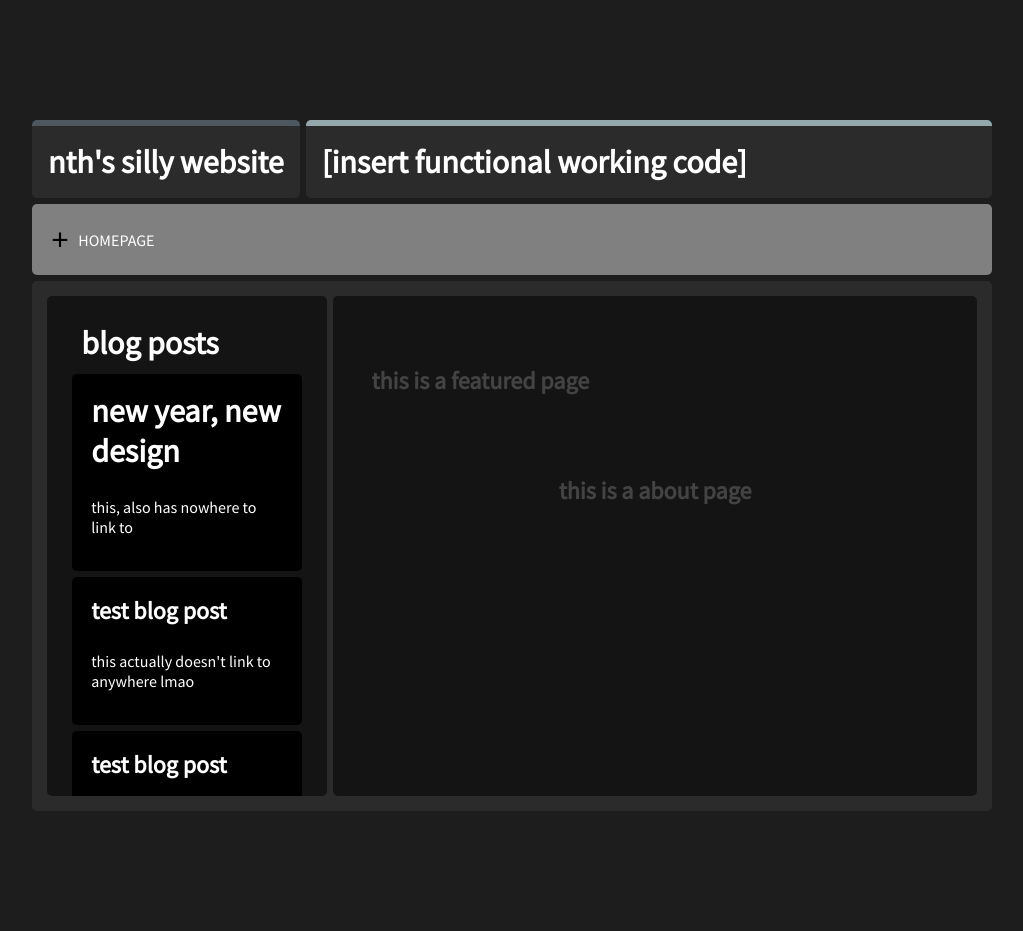
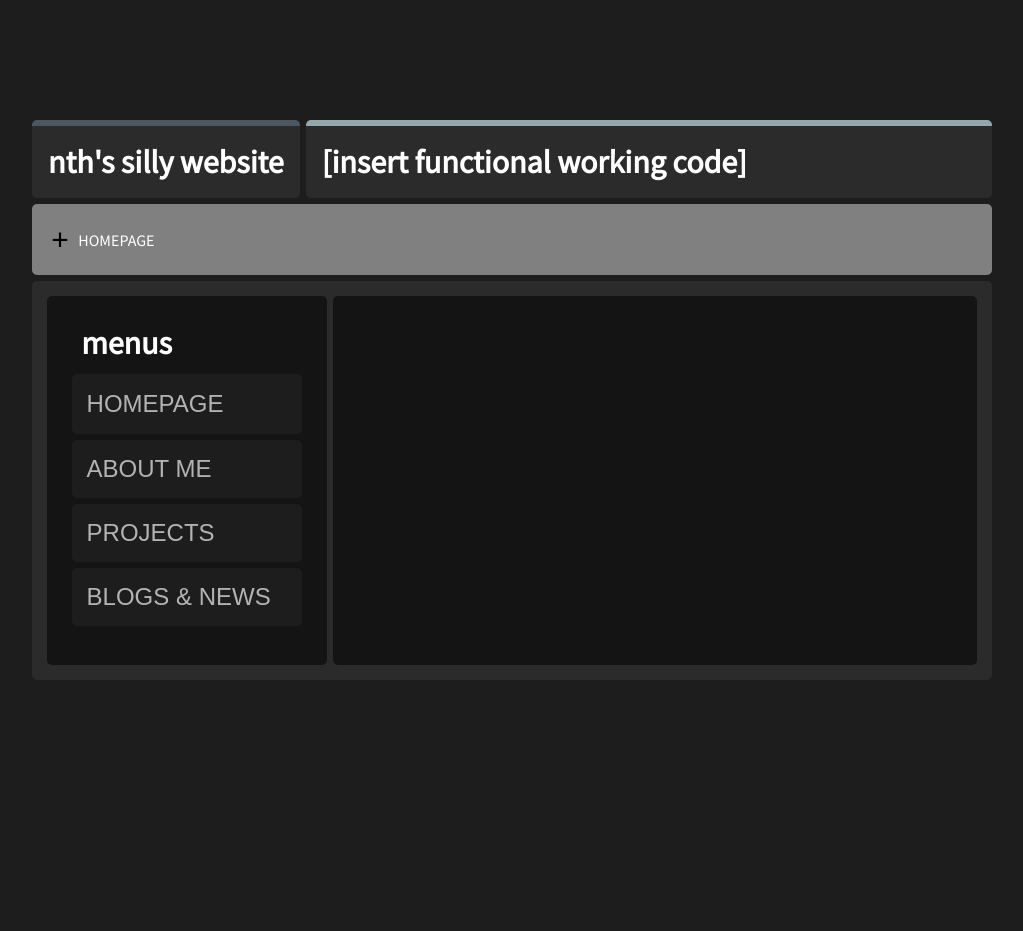
Before and after one commit to nthprsnl/website, a plain HTML site: page index.html in a window 1280 px wide. Shown: the whole page, without its empty margins (128-1151 px from the left). After the commit the page ends 800 px from the top, so only its background shows below. Drawn offline with Linux system fonts and the light colour scheme.

Commit message:
I NEED TO SLEEP WRAAGH

```diff
--- a/assets/css/index.css
+++ b/assets/css/index.css
@@ -78,19 +78,19 @@ content div {
     padding: 15px;
     padding-top: 17px;
     padding-bottom: 17px;
-    max-width: 250px;
+    width: 250px;
     display: flex;
     flex-direction: column;
     overflow-y: auto;
 }
 
-.blogs {
+#blogs {
     display: flex;
     flex-direction: column;
     gap:6px;
 }
 
-.blogs div {
+#blogs div {
     display: flex;
     flex-direction: column;
     padding: 10px;
@@ -100,20 +100,24 @@ content div {
     background-color: var(--div-layer3);
 }
 
-.blogs div * {
+#blogs div * {
     background-color: var(--div-layer3);
 }
 
 .menus {
     display: flex;
     gap:6px;
+    flex-grow: 1;
     flex-direction: column;
 }
+
 .menus button {
     background-color: rgb(var(--bg-col), 1);
     color: #ffffffaa;
+    flex-shrink: 1;
     display: block;
     border-radius: 5px;
+    max-height: 60px;
     width: 100%;
     font-size: x-large !important;
     padding: 15px !important;
@@ -121,22 +125,22 @@ content div {
 }
 /* scrollbar */
 
-.blogs {
+#blogs {
     scrollbar-width: 1vw;
     scrollbar-color: var(--div-layer1) var(--div-layer2);
 }
 
-.blogs::-webkit-scrollbar {
+#blogs::-webkit-scrollbar {
     width: 1vw;
     background: var(--div-layer2);
 }
 
-.blogs::-webkit-scrollbar-track {
+#blogs::-webkit-scrollbar-track {
     background: var(--div-layer2);
     margin-block: 0.5rem;
     border-radius: 100vw;
 }
-.blogs::-webkit-scrollbar-thumb {
+#blogs::-webkit-scrollbar-thumb {
     border: 0.6vw solid var(--div-layer1);
     border-radius: 100vw;
 }
--- a/assets/js/menu.js
+++ b/assets/js/menu.js
@@ -1,4 +1,4 @@
-function changeMenu(menu) {
+function changeMenu(event, menu) {
     menucontent = document.getElementsByClassName("menuContent");
     for (i = 0; i < menucontent.length; i++) {
         menucontent[i].style.display = "none";
@@ -6,4 +6,25 @@ function changeMenu(menu) {
 
     currentElement = document.getElementsByClassName(menu)[0]
     currentElement.style.display = "block";
+
+    document.getElementById('title').innerHTML = event.target.innerHTML
 }
+
+let toggleMenu = false;
+function toggle() {
+    if (toggleMenu == false) {
+            document.getElementsByClassName("currentMenu")[0].style.display = "none";
+            document.getElementsByClassName("menus")[0].style.display = "flex";
+    } else if (toggleMenu == true) {
+            document.getElementsByClassName("currentMenu")[0].style.display = "flex";
+            document.getElementsByClassName("menus")[0].style.display = "none";
+    }
+    toggleMenu = !toggleMenu;
+}
+
+toggle()
+changeMenu('featured')
+
+function sex() {
+    return console.log('thanks for checking the source code lmao')
+}
--- a/index.html
+++ b/index.html
@@ -20,38 +20,40 @@
     </header>
     <content>
         <div class="header">
-            <button>+</button>
-            <p>HOMEPAGE </p>
+            <button onclick="toggle()">+</button>
+            <p id="title">HOMEPAGE </p>
         </div>
 
         <div class="body-content">
             <div class="left-side">
-                <div class="blogs">
-                    <h1>blog posts</h1>
+                <div class="currentMenu" id="blogs">
+                    <h1>blog & news</h1>
                     <div>
                         <h1>
                             new year,
                             new design
                         </h1>
-                        <p>this, also has nowhere to link to</p>
+                        <p>blog posts are not finished yet</p>
                     </div>
                     <div>
                         <h2>
-                        test blog post
+                        what web development feels like
                         </h2>
-                        <p>this actually doesn't link to anywhere lmao</p>
+                        <p>gosh i really need to sleep</p>
                     </div>
                     <div>
                         <h2>
-                        test blog post
+                        how do you write blogs anyways
                         </h2>
-                        <p>this actually doesn't link to anywhere lmao</p>
+                        <p>theyre like, too long  i can't even write</p>
                     </div>
                 </div>
                 <div class="menus">
                     <h1>menus</h1>
-                    <button onclick="changeMenu('featured')">HOMEPAGE</button>
-                    <button onclick="changeMenu('test')">ABOUT ME</button>
+                    <button onclick="changeMenu(event, 'unfinished')">HOMEPAGE</button>
+                    <button onclick="changeMenu(event, 'unfinished')">ABOUT ME</button>
+                    <button onclick="changeMenu(event, 'unfinished')">PROJECTS</button>
+                    <button onclick="changeMenu(event, 'unfinished'); toggle()">BLOGS & NEWS</button>
                 </div>
             </div>
             <div class="right-side">
@@ -60,9 +62,9 @@
                         <h2 style="opacity: 0.2;">this is a featured page</h2>
                     </div>
                 </div>
-                <div class="menuContent test">
+                <div class="menuContent unfinished">
                     <div style="display: flex; margin-top: 50px; justify-content: center; align-items: center;">
-                        <h2 style="opacity: 0.2;">this is a about page</h2>
+                        <h2 style="opacity: 0.2;">this page is unfinished, check back later!</h2>
                     </div>
                 </div>
             </div>
```
